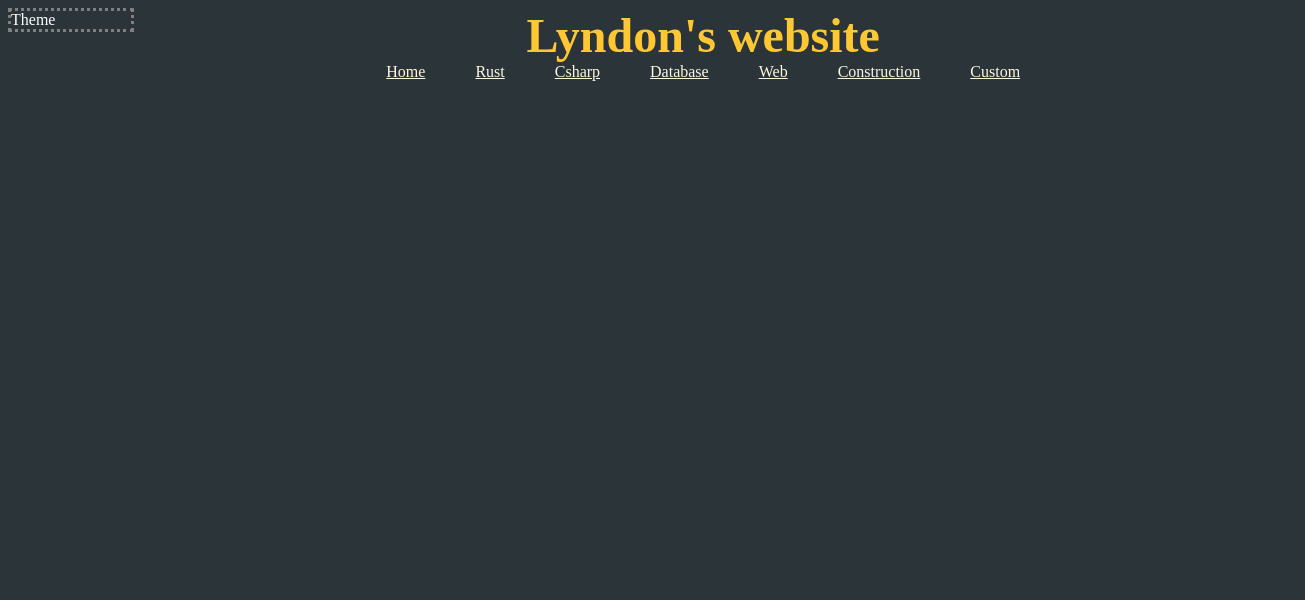
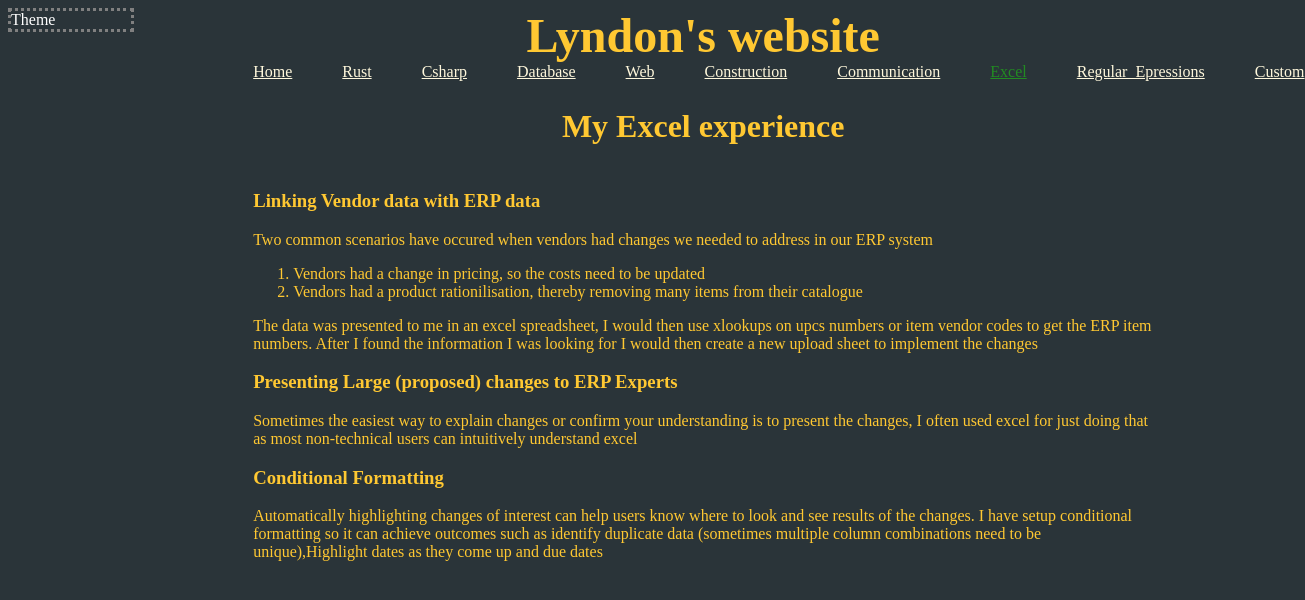
Before and after one commit to Lyndon-Mackay/lyndon-mackay.github.io, a Vue app: page /excel in a window 1280 px wide. Shown: the top 600 px of the page, 1305 px wide, since content can reach past the window. Built offline with nearby package versions, Linux system fonts and the light colour scheme.

Commit message:
communication and regular expressions

```diff
--- a/src/router/index.ts
+++ b/src/router/index.ts
@@ -29,6 +29,21 @@ const routes = [
     component: () => import("../views/ConstructionView.vue"),
   },
   {
+    path: "/communication",
+    name: "Communication",
+    component: () => import("../views/CommunicationView.vue"),
+  },
+  {
+    path: "/excel",
+    name: "Excel",
+    component: () => import("../views/ExcelView.vue"),
+  },
+  {
+    path: "/regex",
+    name: "Regular_Epressions",
+    component: () => import("../views/RegexView.vue"),
+  },
+  {
     path: "/custom",
     name: "Custom",
     component: () => import("../views/CustomView.vue"),
--- /dev/null
+++ b/src/views/CommunicationView.vue
@@ -0,0 +1,16 @@
+<script setup lang="ts">
+import { elementColour } from "../themes/index";
+</script>
+
+<template>
+  <h2 :style="elementColour('h2')">Communication Tools</h2>
+  <article>
+    <h3 :style="elementColour('h3')">Graphviz</h3>
+    <p :style="elementColour('p')">
+      Graphviz is a quick and effective way to communicate how programs work to both technical and non-technical
+      stakeholders.
+      I have also used this to confirm my understanding of domain knowledge such as the construction proccess of doors
+      and leadtimes
+    </p>
+  </article>
+</template>
--- /dev/null
+++ b/src/views/ExcelView.vue
@@ -0,0 +1,32 @@
+<script setup lang="ts">
+import { elementColour } from "../themes/index";
+</script>
+
+<template>
+  <h2 :style="elementColour('h2')">My Excel experience</h2>
+  <article>
+    <h3 :style="elementColour('h3')">Linking Vendor data with ERP data</h3>
+    <p :style="elementColour('p')">
+      Two common scenarios have occured when vendors had changes we needed to address in our ERP system
+    </p>
+    <ol>
+      <li :style="elementColour('li')"> Vendors had a change in pricing, so the costs need to be updated</li>
+      <li :style="elementColour('li')">Vendors had a product rationilisation, thereby removing many items from their
+        catalogue </li>
+    </ol>
+    <p :style="elementColour('p')">The data was presented to me in an excel spreadsheet, I would then use xlookups on
+      upcs numbers or item vendor codes to get the ERP item numbers.
+      After I found the information I was looking for I would then create a new upload sheet to implement the changes
+    </p>
+    <h3 :style="elementColour('h3')">Presenting Large (proposed) changes to ERP Experts</h3>
+    <p :style="elementColour('p')">
+      Sometimes the easiest way to explain changes or confirm your understanding is to present the changes, I often used
+      excel for just doing that as most non-technical users can intuitively understand excel
+    </p>
+    <h3 :style="elementColour('h3')"> Conditional Formatting</h3>
+    <p :style="elementColour('p')">Automatically highlighting changes of interest can help users know where to look and
+      see results of the changes. I have setup conditional formatting so it can achieve outcomes such as identify
+      duplicate data (sometimes multiple column combinations need to be unique),Highlight dates as they come up and due
+      dates </p>
+  </article>
+</template>
--- /dev/null
+++ b/src/views/RegexView.vue
@@ -0,0 +1,28 @@
+<script setup lang="ts">
+import { elementColour } from "../themes/index";
+</script>
+
+<template>
+  <h2 :style="elementColour('h2')">Regular Expressions</h2>
+  <article>
+    <h3 :style="elementColour('h3')">Scanning through user presentable data</h3>
+    <p :style="elementColour('p')">
+      When users submit errors in their reports it can be located alongside some data in a consistent form but
+      constantly changing in very large reports where you have a replicable source of errors a regular expression can be
+      useful for jumping to the next error or helping confirm a solutions solves multiple errors
+    </p>
+    <h3 :style="elementColour('h3')">Duplicating code changes</h3>
+    <p :style="elementColour('p')">
+      Sometimes lots of method calls need to be changed in a very large file or over a folder. Two major examples of
+      this are
+    </p>
+    <ol>
+      <li :style="elementColour('li')">Adding logging to lots of variable assignments for the so dev team can see which
+        code is triggered </li>
+      <li :style="elementColour('li')">Changing method calls to use a newly created replacement that takes different
+        arguments. I needed to do this as logic was moved further ahead in the pipleline </li>
+    </ol>
+    <p :style="elementColour('p')">VScode features a preview of the replacement result so changes can all be looked at
+      before they are executed </p>
+  </article>
+</template>
```
